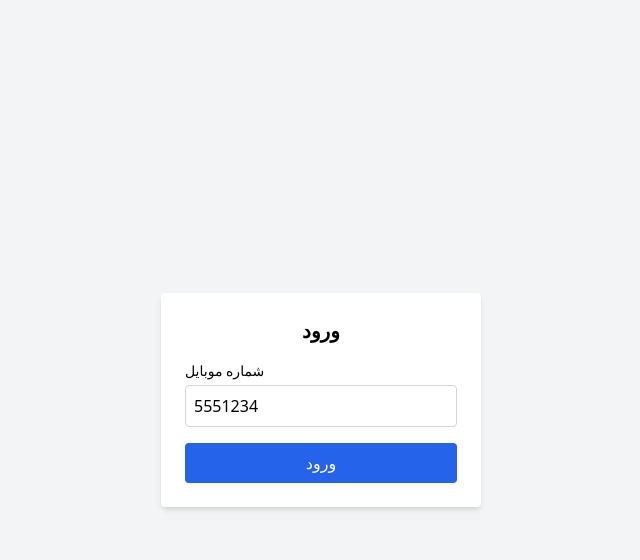
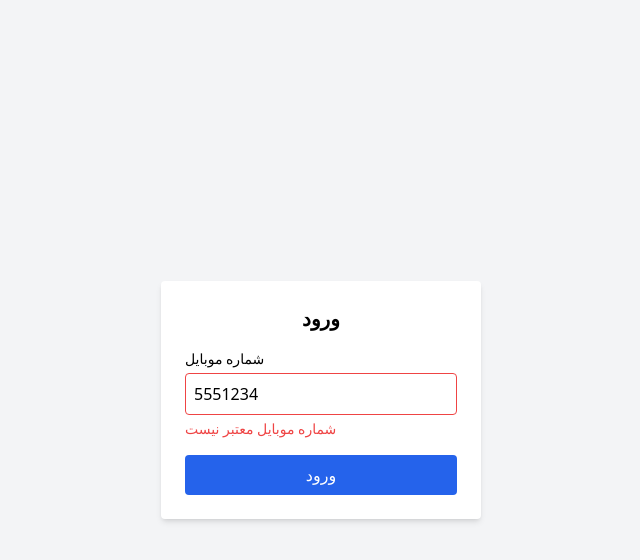
Before and after one commit to koroush-97/docmound-task, a Next.js app: page /auth in a window 1280 px wide. Both pictures are taken after typing "5551234" into the empty fields and a click on the button "ورود". Shown: the top 560 px of the page, without its empty margins (319-959 px from the left). Built offline with nearby package versions, Linux system fonts and the light colour scheme.

Commit message:
input validation has been fixed

```diff
--- a/src/app/auth/page.tsx
+++ b/src/app/auth/page.tsx
@@ -27,7 +27,16 @@ export default function page() {
         className="bg-white p-6 rounded shadow-md w-80 space-y-4"
       >
         <h1 className="text-xl font-semibold text-center">ورود</h1>
-        <Input />
+        <Input
+          register={register("phone", {
+            required: "شماره موبایل الزامیست",
+            pattern: {
+              value: /^09\d{9}$/,
+              message: "شماره موبایل معتبر نیست",
+            },
+          })}
+          errors={errors}
+        />
         <Button />
       </form>
     </div>
--- a/src/components/input/Input.tsx
+++ b/src/components/input/Input.tsx
@@ -1,6 +1,14 @@
-import React from "react";
+import { UseFormRegisterReturn, FieldErrors } from "react-hook-form";
+interface Props {
+  register: UseFormRegisterReturn<any>;
+  errors: FieldErrors<any>;
+}
 
-export function Input() {
+export function Input({ register, errors }: Props) {
+  const name = register.name;
+
+  const hasError = errors && errors[name] ? true : false;
+
   return (
     <div>
       <label htmlFor="phone" className="block text-sm mb-1">
@@ -10,8 +18,17 @@ export function Input() {
         id="phone"
         type="tel"
         placeholder="مثلاً 09123456789"
-        className="w-full border border-gray-300 p-2 rounded focus:outline-none focus:border-blue-500"
+        className={`w-full border p-2 rounded focus:outline-none ${
+          hasError ? "border-red-500" : "border-gray-300 focus:border-blue-500"
+        }`}
+        {...register}
       />
+      {hasError && (
+        <p className="text-red-500 text-sm mt-1">
+          {(errors && errors[name]?.message?.toString()) ||
+            "خطا در مقدار وارد شده"}
+        </p>
+      )}
     </div>
   );
 }
```
